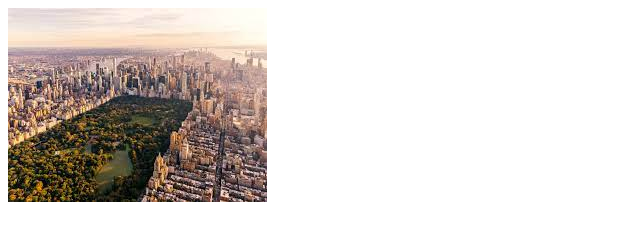
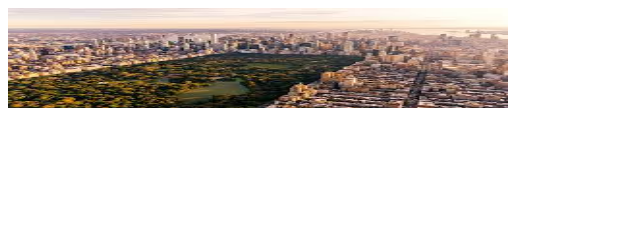
Before and after one commit to francielesantos57/cursosenac, a plain HTML site: page 0310/index2.html in a window 1280 px wide. Shown: the whole page, without its empty margins (0-640 px from the left). Drawn offline with Linux system fonts and the light colour scheme.

Commit message:
mudança do tamanho da imagem

```diff
--- a/0310/index2.html
+++ b/0310/index2.html
@@ -7,7 +7,7 @@
     <title>Document</title>
 </head>
 <body>
-    <img src="newyork.jfif" alt="">
+    <img src="newyork.jfif" alt="New York" width="500" height="100">
 
 </body>
 </html>
```
